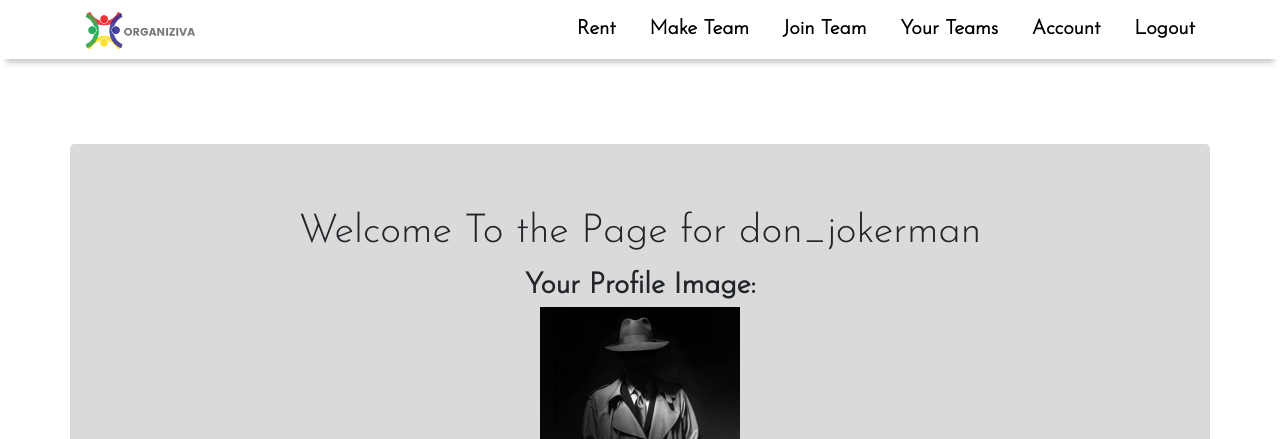
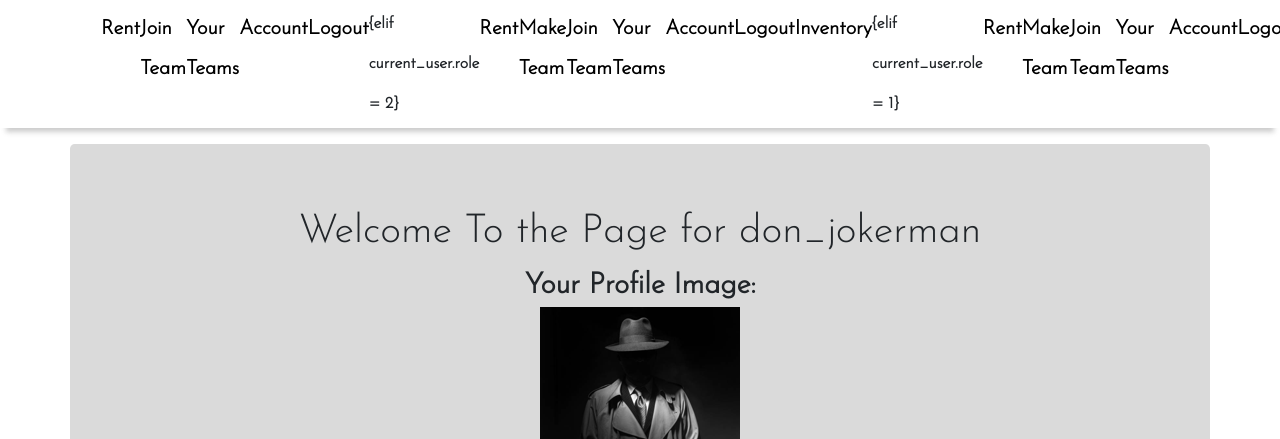
Before and after one commit to arnav0103/don, a Flask app: page /account in a window 1280 px wide. Shown: the top 439 px of the page. Run offline with Flask 2, Linux system fonts and the light colour scheme; a user stored in the database is signed in; some libraries are stand-ins or nearby versions.

Commit message:
nav changes

```diff
--- a/Tool/templates/base.htm
+++ b/Tool/templates/base.htm
@@ -35,6 +35,20 @@
 
           {%if current_user.is_authenticated%}
           <a class = "clicks" href="{{url_for('all_rental')}}">Rent</a>
+          <a class="clicks" href="{{url_for('join_team')}}">Join Team</a>
+          <a class="clicks" href="{{url_for('all_teams')}}">Your Teams</a>
+          <a class="clicks" href="{{url_for('account')}}">Account</a>
+          <a class="clicks" href="{{url_for('logout')}}">Logout</a>
+          {elif current_user.role = 2}
+          <a class = "clicks" href="{{url_for('all_rental')}}">Rent</a>
+          <a class="clicks" href="{{url_for('make_team')}}">Make Team</a>
+          <a class="clicks" href="{{url_for('join_team')}}">Join Team</a>
+          <a class="clicks" href="{{url_for('all_teams')}}">Your Teams</a>
+          <a class="clicks" href="{{url_for('account')}}">Account</a>
+          <a class="clicks" href="{{url_for('logout')}}">Logout</a>
+          <a class="clicks" href="{{url_for('inventory')}}">Inventory</a>
+          {elif current_user.role = 1}
+          <a class = "clicks" href="{{url_for('all_rental')}}">Rent</a>
           <a class="clicks" href="{{url_for('make_team')}}">Make Team</a>
           <a class="clicks" href="{{url_for('join_team')}}">Join Team</a>
           <a class="clicks" href="{{url_for('all_teams')}}">Your Teams</a>
```
